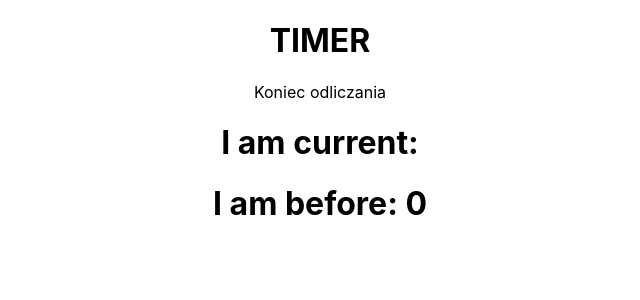
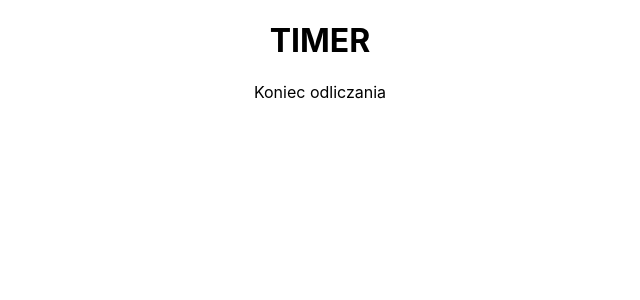
Before and after one commit to Viennesse/Git-Tutorial, a React (Create React App) app in the folder timeout/: page / in a window 1280 px wide. Shown: the top 300 px of the page, without its empty margins (320-960 px from the left). Built offline with nearby package versions, Linux system fonts and the light colour scheme.

Commit message:
Updated Version 1

```diff
--- a/timeout/src/App.js
+++ b/timeout/src/App.js
@@ -1,7 +1,4 @@
 import { useState, useEffect } from "react"
-import Refek from "./Refek"
-
-
 
 
 function App() {
@@ -56,8 +53,6 @@ const [days, setDays] = useState(0)
         )}
       </center>
 
-      <Refek />
-
     </div>
   );
 }
```
